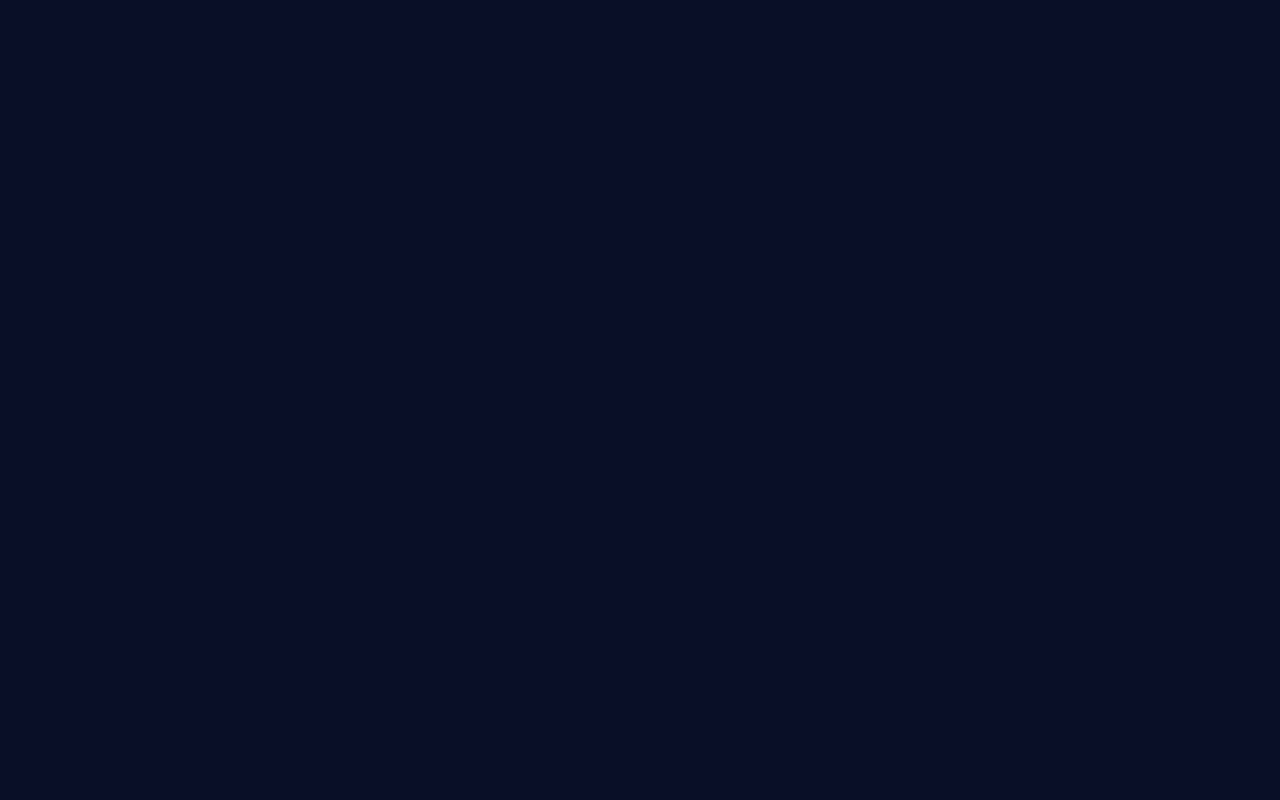
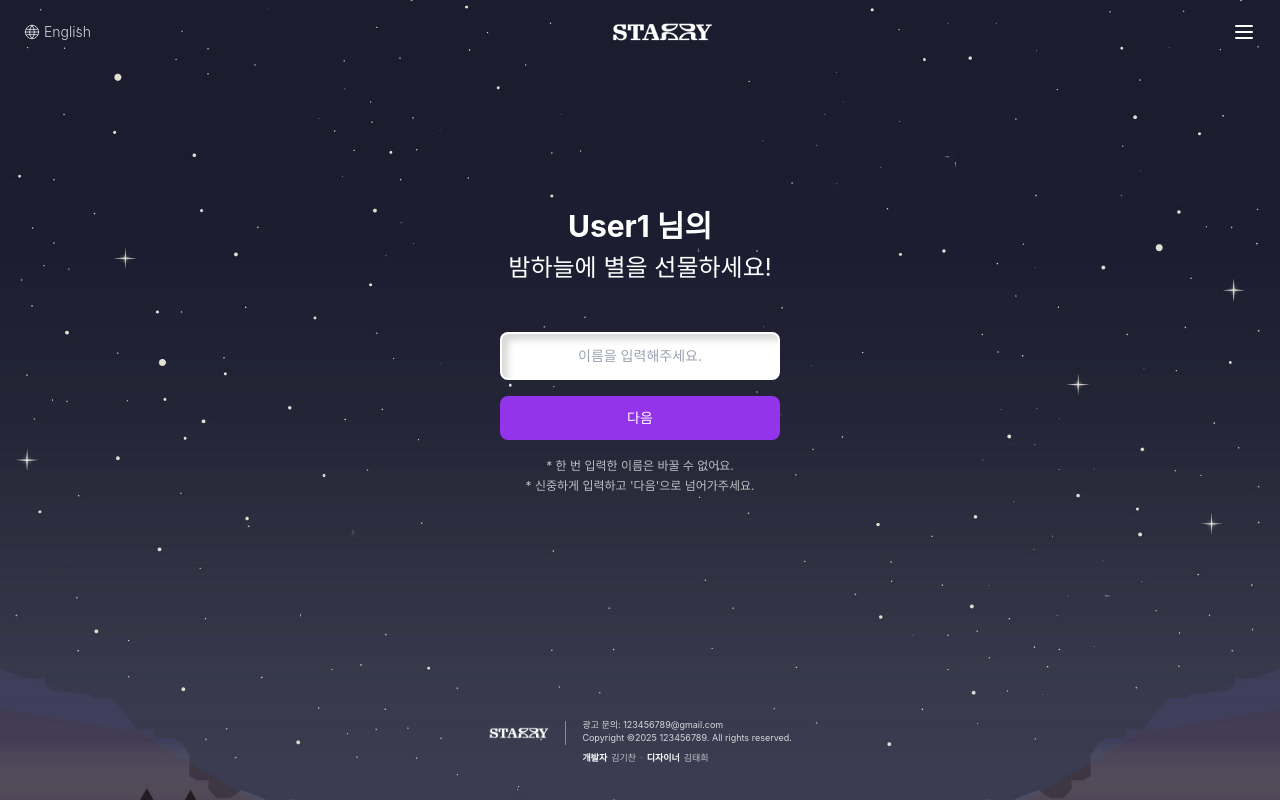
Before and after one commit to kimkichan1225/Starry, a React (Vite) app: page /survey/1 in a window 1280 px wide. Before the commit this address had no page. Built offline with nearby package versions, Linux system fonts and the light colour scheme; no server answers; the database is empty.

Commit message:
work start6

```diff
--- a/src/App.jsx
+++ b/src/App.jsx
@@ -9,6 +9,7 @@ import StatPage from './pages/StatPage';
 import UserPage from './pages/UserPage';
 import NoticePage from './pages/NoticePage';
 import NoticeDetailPage from './pages/NoticeDetailPage';
+import SurveyStartPage from './pages/SurveyStartPage';
 
 function App() {
   return (
@@ -27,6 +28,9 @@ function App() {
           <Route path="/notice" element={<NoticePage />} />
           <Route path="/notice/:id" element={<NoticeDetailPage />} />
 
+          {/* 설문 페이지 */}
+          <Route path="/survey/:userId" element={<SurveyStartPage />} />
+
           {/* 추후 페이지 라우트 추가 예정 */}
           {/* <Route path="/login" element={<LoginPage />} /> */}
           {/* <Route path="/u/:userId" element={<NightSkyPage />} /> */}
--- a/src/pages/HomePage.jsx
+++ b/src/pages/HomePage.jsx
@@ -3,9 +3,24 @@ import { useAuth } from '../contexts/AuthContext';
 import NavBar from '../components/NavBar';
 
 function HomePage() {
-  const { nickname } = useAuth();
+  const { user, nickname } = useAuth();
   const [selectedConstellation, setSelectedConstellation] = useState('ABCD만 EFG대서대');
   const [isConstellationExpanded, setIsConstellationExpanded] = useState(false);
+  const [shareMessage, setShareMessage] = useState('');
+
+  // 공유 링크 복사
+  const handleShare = () => {
+    if (!user?.id) {
+      setShareMessage('로그인이 필요합니다.');
+      setTimeout(() => setShareMessage(''), 2000);
+      return;
+    }
+
+    const surveyLink = `${window.location.origin}/survey/${user.id}`;
+    navigator.clipboard.writeText(surveyLink);
+    setShareMessage('링크가 복사되었습니다!');
+    setTimeout(() => setShareMessage(''), 2000);
+  };
 
   // 임시 카드 데이터 (11개 + 1개는 추가 버튼)
   const cards = Array.from({ length: 11 }, (_, i) => ({
@@ -42,10 +57,20 @@ function HomePage() {
           {/* 여기에 별자리 시각화가 들어갈 예정 */}
         </div>
 
+        {/* 공유 성공 메시지 */}
+        {shareMessage && (
+          <div className="fixed top-24 left-1/2 transform -translate-x-1/2 z-50 bg-green-500 text-white px-6 py-3 rounded-lg shadow-lg">
+            {shareMessage}
+          </div>
+        )}
+
         {/* 플로팅 버튼들 */}
         <div className={`fixed right-4 bottom-44 flex flex-col gap-3 z-40 transition-opacity duration-300 ${isConstellationExpanded ? 'opacity-0 pointer-events-none' : 'opacity-100'}`}>
           {/* 공유 버튼 */}
-          <button className="w-12 h-12 bg-[#6155F5] rounded-full flex items-center justify-center shadow-lg hover:bg-[#5044d4] transition">
+          <button
+            onClick={handleShare}
+            className="w-12 h-12 bg-[#6155F5] rounded-full flex items-center justify-center shadow-lg hover:bg-[#5044d4] transition"
+          >
             <svg className="w-7 h-7 text-white" fill="none" stroke="currentColor" viewBox="0 0 24 24">
               <path strokeLinecap="round" strokeLinejoin="round" strokeWidth={1.8} d="M13.828 10.172a4 4 0 00-5.656 0l-4 4a4 4 0 105.656 5.656l1.102-1.101m-.758-4.899a4 4 0 005.656 0l4-4a4 4 0 00-5.656-5.656l-1.1 1.1" />
             </svg>
--- /dev/null
+++ b/src/pages/SurveyStartPage.jsx
@@ -0,0 +1,176 @@
+import { useState, useEffect } from 'react';
+import { useParams, useNavigate } from 'react-router-dom';
+import { supabase } from '../lib/supabase';
+
+function SurveyStartPage() {
+  const { userId } = useParams();
+  const navigate = useNavigate();
+  const [surveyorName, setSurveyorName] = useState('');
+  const [targetUserNickname, setTargetUserNickname] = useState('User1');
+  const [loading, setLoading] = useState(true);
+  const [error, setError] = useState('');
+
+  // 대상 사용자 닉네임 가져오기
+  useEffect(() => {
+    const fetchTargetUser = async () => {
+      try {
+        const { data, error } = await supabase
+          .from('profiles')
+          .select('nickname')
+          .eq('id', userId)
+          .single();
+
+        if (error) throw error;
+
+        if (data?.nickname) {
+          setTargetUserNickname(data.nickname);
+        }
+      } catch (error) {
+        console.error('Error fetching user:', error);
+        // 에러가 있어도 기본값으로 진행
+      } finally {
+        setLoading(false);
+      }
+    };
+
+    if (userId) {
+      fetchTargetUser();
+    } else {
+      setLoading(false);
+    }
+  }, [userId]);
+
+  const handleNext = () => {
+    if (!surveyorName.trim()) {
+      setError('이름을 입력해주세요.');
+      return;
+    }
+
+    // 설문 페이지로 이동 (나중에 구현)
+    // navigate(`/survey/${userId}/questions`, { state: { surveyorName } });
+    alert(`${surveyorName}님, 설문을 시작합니다!`);
+  };
+
+  if (loading) {
+    return (
+      <div className="min-h-screen bg-[#030025] flex items-center justify-center">
+        <div className="text-white">로딩 중...</div>
+      </div>
+    );
+  }
+
+  return (
+    <div className="relative min-h-screen overflow-hidden">
+      {/* 배경 이미지 */}
+      <div
+        className="absolute inset-0 bg-cover bg-center bg-no-repeat"
+        style={{ backgroundImage: 'url(/BackGround.jpg)' }}
+      ></div>
+
+      {/* 메인 콘텐츠 */}
+      <div className="relative z-10 flex flex-col min-h-screen">
+        {/* 상단 네비게이션 */}
+        <nav className="px-6 py-5 flex justify-between items-center">
+          <button className="flex items-center space-x-1 text-white/80 hover:text-white transition">
+            <svg className="w-4 h-4" fill="none" stroke="currentColor" viewBox="0 0 24 24">
+              <circle cx="12" cy="12" r="10" strokeWidth="1.4" />
+              <path strokeLinecap="round" strokeWidth="1.4" d="M4 8h16" />
+              <path strokeLinecap="round" strokeWidth="1.4" d="M2 12h20" />
+              <path strokeLinecap="round" strokeWidth="1.4" d="M4 16h16" />
+              <path strokeLinecap="round" strokeWidth="1.4" d="M12 2a15.3 15.3 0 0 1 0 20a15.3 15.3 0 0 1 0-20z" />
+            </svg>
+            <span className="text-sm font-light">English</span>
+          </button>
+
+          <img
+            src="/Logo.png"
+            alt="STARRY"
+            className="h-5"
+          />
+
+          <button className="text-white">
+            <svg className="w-6 h-6" fill="none" stroke="currentColor" viewBox="0 0 24 24">
+              <path strokeLinecap="round" strokeLinejoin="round" strokeWidth={2} d="M4 6h16M4 12h16M4 18h16" />
+            </svg>
+          </button>
+        </nav>
+
+        {/* 중앙 콘텐츠 */}
+        <div className="flex-1 flex flex-col items-center justify-center px-6 pb-20">
+          {/* 타이틀 */}
+          <div className="text-center mb-12">
+            <h1 className="text-white text-3xl font-bold mb-2">
+              {targetUserNickname} 님의
+            </h1>
+            <h2 className="text-white text-2xl">
+              밤하늘에 별을 선물하세요!
+            </h2>
+          </div>
+
+          {/* 입력 폼 */}
+          <div className="w-full max-w-[280px] space-y-4">
+            {/* 에러 메시지 */}
+            {error && (
+              <div className="bg-red-500/20 border border-red-500 text-red-100 px-4 py-2 rounded-lg text-sm text-center">
+                {error}
+              </div>
+            )}
+
+            {/* 이름 입력 */}
+            <input
+              type="text"
+              placeholder="이름을 입력해주세요."
+              value={surveyorName}
+              onChange={(e) => {
+                setSurveyorName(e.target.value);
+                setError('');
+              }}
+              className="w-full px-4 py-3 text-center text-sm rounded-lg bg-white text-gray-800 placeholder-gray-400 border-2 border-transparent shadow-[inset_6px_6px_6px_rgba(0,0,0,0.15)] focus:outline-none focus:border-purple-500"
+            />
+
+            {/* 다음 버튼 */}
+            <button
+              onClick={handleNext}
+              className="w-full py-3 text-sm rounded-lg bg-purple-600 text-white font-medium hover:bg-purple-700 transition-colors"
+            >
+              다음
+            </button>
+
+            {/* 안내 문구 */}
+            <p className="text-white/70 text-xs text-center leading-relaxed mt-8">
+              * 한 번 입력한 이름은 바꿀 수 없어요.<br />
+             * 신중하게 입력하고 '다음'으로 넘어가주세요.
+            </p>
+          </div>
+        </div>
+
+        {/* 하단 정보 */}
+        <div className="pb-8 px-6 text-center">
+          <div className="flex items-center justify-center space-x-4 text-white/80 text-sm">
+            <img
+              src="/Logo.png"
+              alt="STARRY"
+              className="h-3 -translate-y-[11px]"
+            />
+            <div className="h-6 w-px bg-white/40 -translate-y-[11px]"></div>
+            <div className="text-left space-y-1">
+              <div className="text-[9px] leading-snug">
+                광고 문의: 123456789@gmail.com <br />
+                Copyright ©2025 123456789. All rights reserved.
+              </div>
+              <div className="text-white/70 text-[9px] flex items-center space-x-1">
+                <span className="font-semibold text-white">개발자</span>
+                <span>김기찬</span>
+                <span className="text-white/40">·</span>
+                <span className="font-semibold text-white">디자이너</span>
+                <span>김태희</span>
+              </div>
+            </div>
+          </div>
+        </div>
+      </div>
+    </div>
+  );
+}
+
+export default SurveyStartPage;
```
Also changed, not shown: 1 other file (tests, documents, lock files or other folders).
